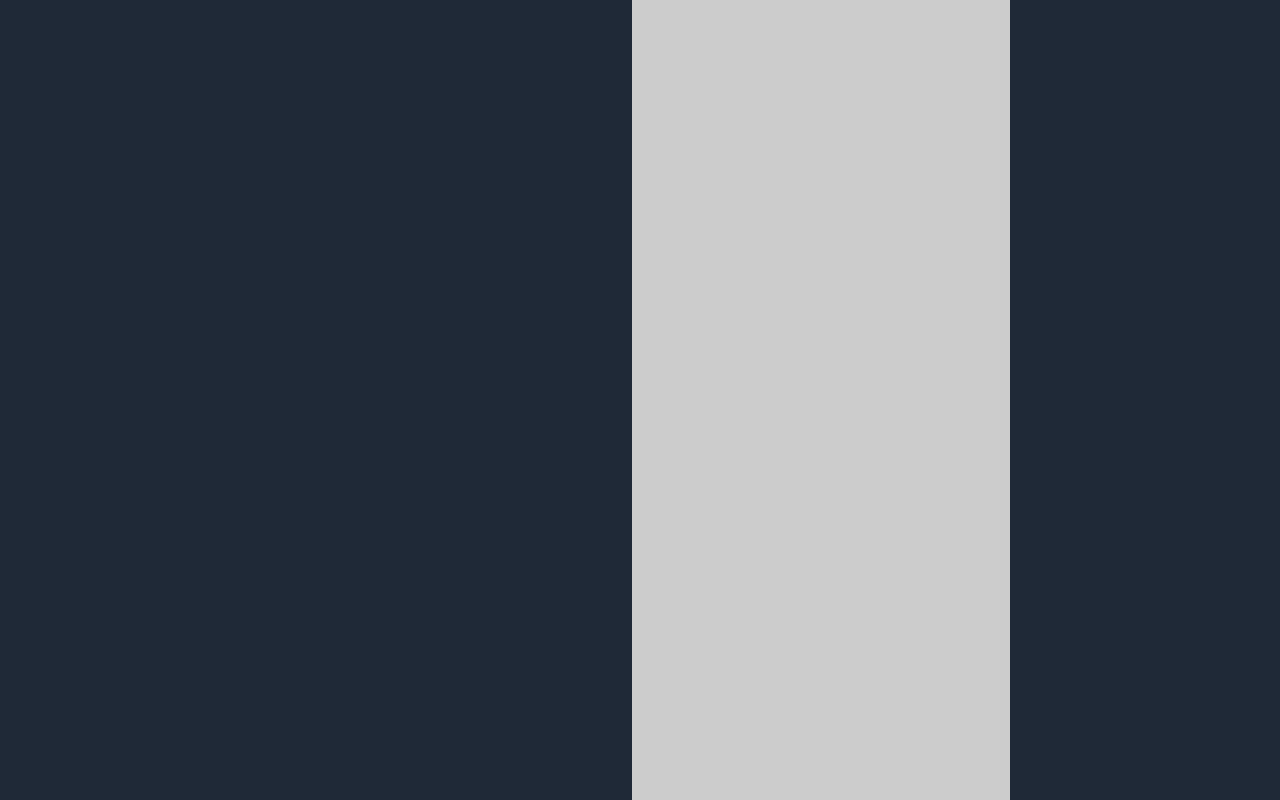
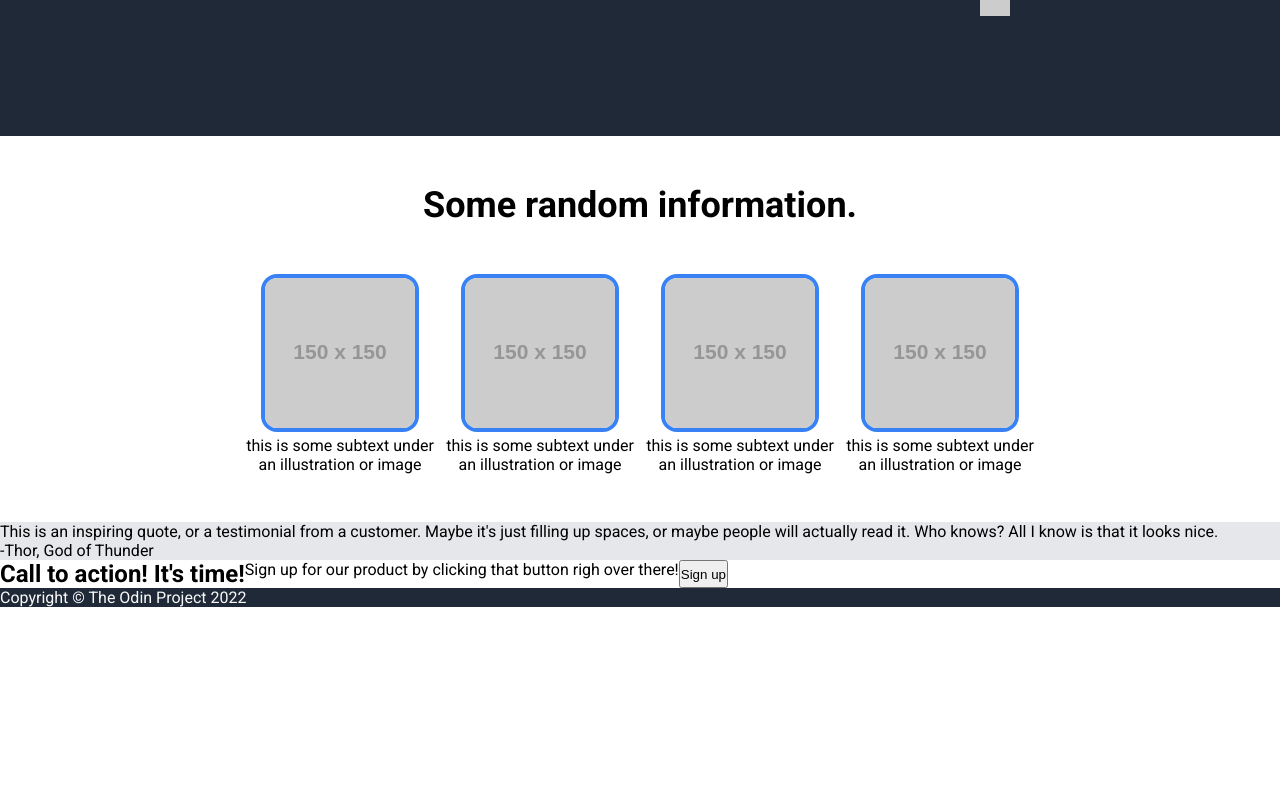
Before and after one commit to ioulungTsai/landing-page, a plain HTML site: page index.html in a window 1280 px wide. Shown: the part 7920-8720 px from the top of the page. After the commit the page ends 8527 px from the top, so only its background shows below. Drawn offline with Linux system fonts and the light colour scheme; placeholder pictures from the web are drawn by us.

Commit message:
Add style in the information section

```diff
--- a/style.css
+++ b/style.css
@@ -24,11 +24,10 @@ a {
 
 header,
 footer,
-.information,
 .quote,
 .contact {
   display: flex;
-  flex:1;
+  flex: 1;
 }
 
 header {
@@ -92,7 +91,34 @@ header {
 }
 
 .header-content > img {
-  width: 500px;
+  object-fit: scale-down;
+  max-width: 100%;
+}
+
+.information > h2 {
+  font-size: 36px;
+  margin: 48px;
+  text-align: center;
+}
+
+.information-images {
+  display: flex;
+  justify-content: center;
+  margin-bottom: 48px;
+}
+
+.information-images > div {
+  width: 200px;
+  text-align: center;
+}
+
+.information-images img {
+  border: 4px solid #3882F6;
+  border-radius: 16px;
+}
+
+.information-images p {
+  text-align: center;
 }
 
 header,
@@ -103,8 +129,5 @@ footer {
 
 .quote {
   background-color: #E5E7EB;
+  height: 1000px;
 }
-
-.information-images {
-  display: flex;
-}
```
